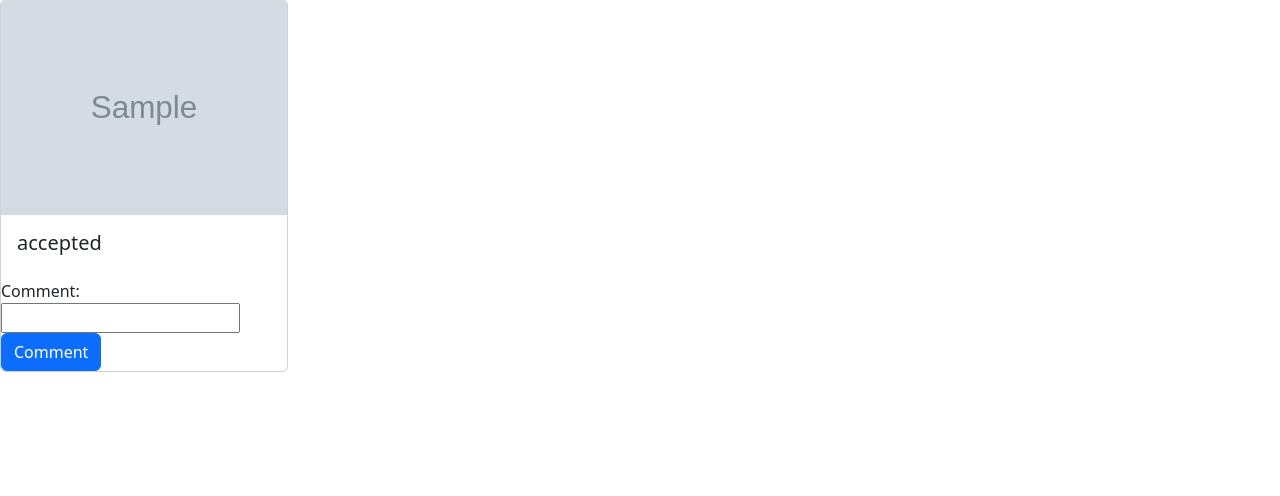
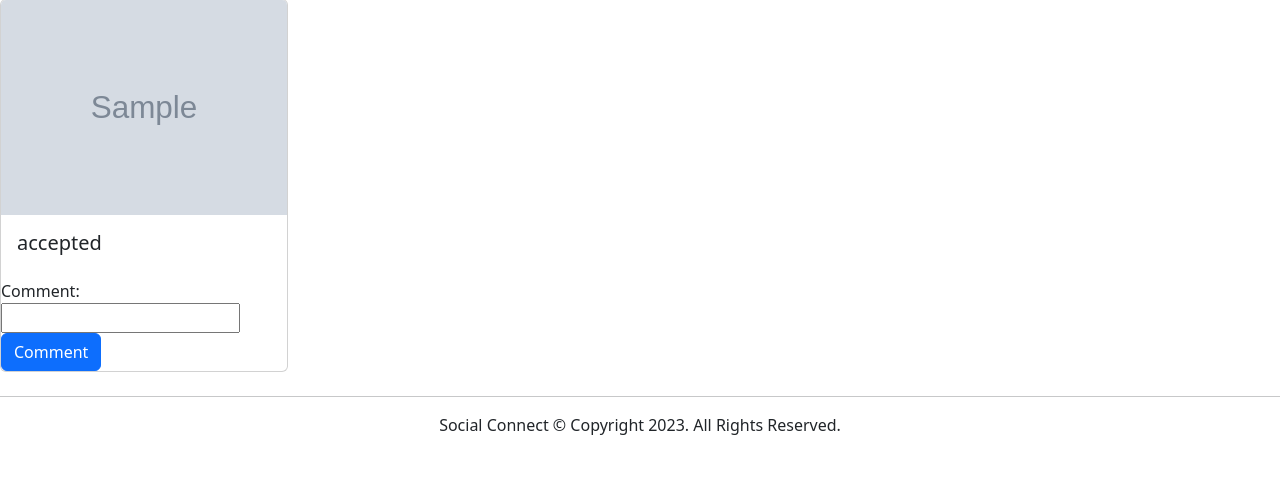
Before and after one commit to mepujan/SocialConnect, a Django app: page /posts in a window 1280 px wide. Shown: the part 142-638 px from the top of the page. Run offline with Django 4.2, Linux system fonts and the light colour scheme; tables that the repository leaves empty hold one stand-in row (values such as "Sample post"); grey boxes marked "Sample" are stand-in pictures.

Commit message:
added footer

```diff
--- a/templates/base.html
+++ b/templates/base.html
@@ -10,9 +10,18 @@
     </head>
 
     <body>
-        {% include "navbar.html" %}
-        {%block content%}
-        {%endblock%}
+        <nav>
+            {% include "navbar.html" %}
+        </nav>
+        <main>
+            {%block content%}
+            {%endblock%}
+        </main>
+        <footer>
+            <hr className="mt-5" />
+            <footer style="text-align: center;">Social Connect &copy; Copyright 2023. All Rights Reserved.</footer>
+        </footer>
+
         <script src="https://cdn.jsdelivr.net/npm/bootstrap@5.3.2/dist/js/bootstrap.bundle.min.js"
             integrity="sha384-C6RzsynM9kWDrMNeT87bh95OGNyZPhcTNXj1NW7RuBCsyN/o0jlpcV8Qyq46cDfL" crossorigin="anonymous">
         </script>
```
